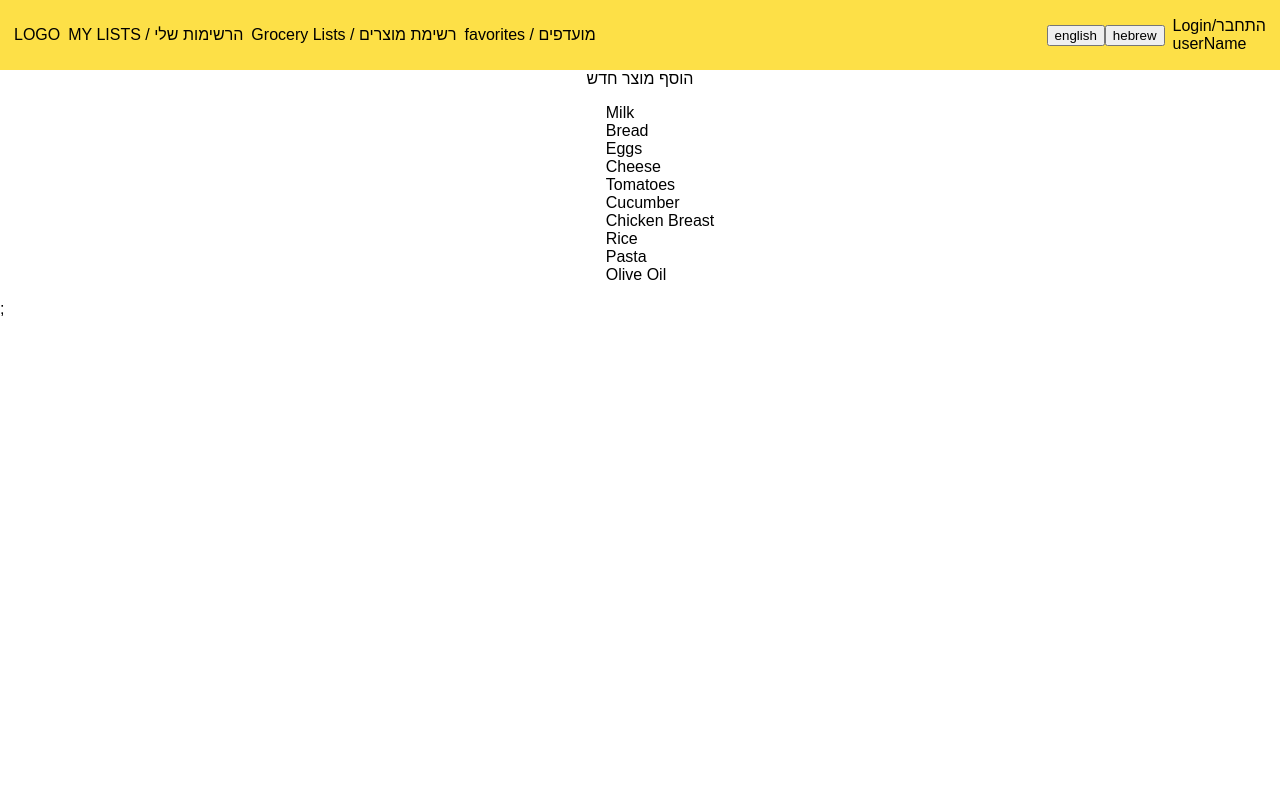
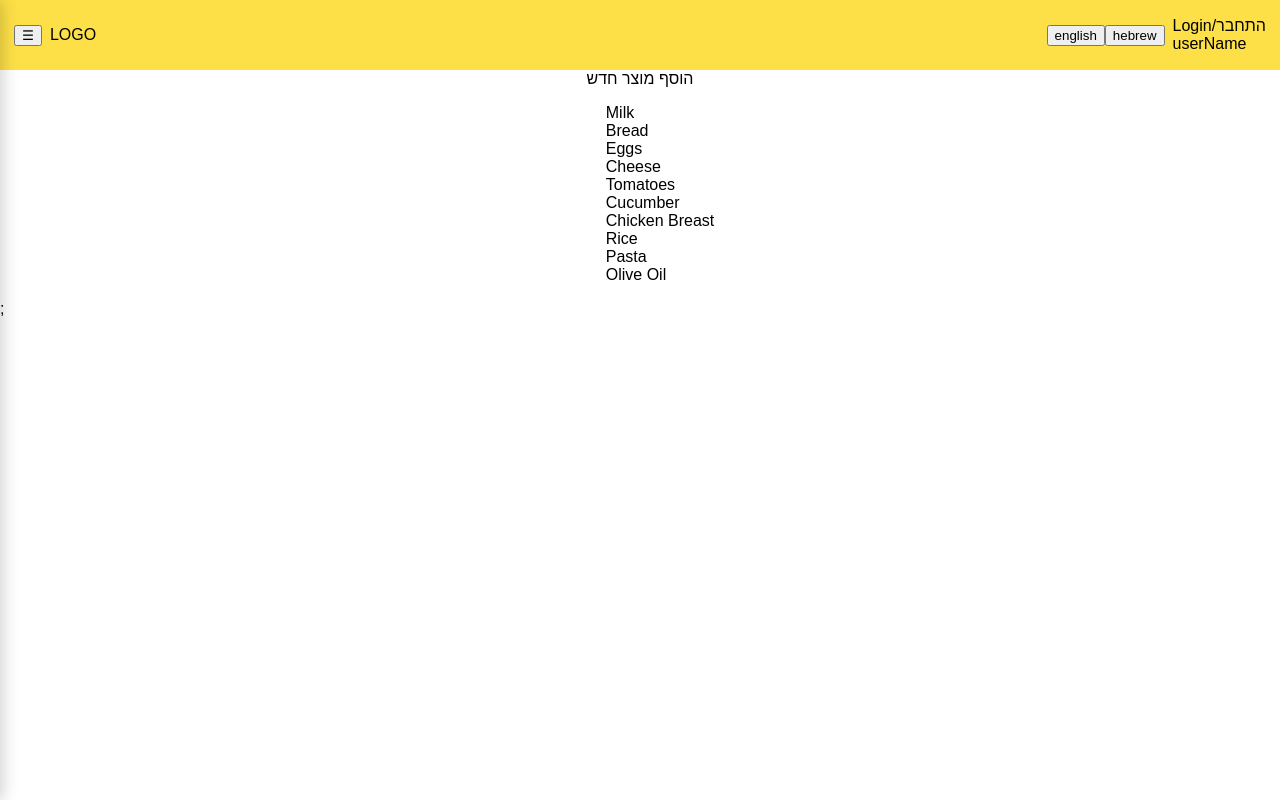
Before and after one commit to vnimrod/shopping-list, a React (Create React App) app in the folder frontend/: page / in a window 1280 px wide. Built offline with nearby package versions, Linux system fonts and the light colour scheme.

Commit message:
remove mobile desktop explicit instances

```diff
--- a/frontend/src/components/layout/navbar/nav-list/nav-list.module.scss
+++ b/frontend/src/components/layout/navbar/nav-list/nav-list.module.scss
@@ -6,19 +6,16 @@
   align-items: center;
   background-color: $yellow-300;
   width: 100%;
-
-  @media (max-width: 767px) {
-    flex-direction: column;
-    height: 100%;
-  }
+  height: 100%;
 }
 
 .NavSection {
   display: flex;
   align-items: center;
   gap: 8px;
+}
 
-  @media (max-width: 767px) {
-    flex-direction: column;
-  }
+
+.LeftDrawer {
+  flex-direction: column;
 }
--- a/frontend/src/components/layout/navbar/nav-list/nav-list.tsx
+++ b/frontend/src/components/layout/navbar/nav-list/nav-list.tsx
@@ -1,19 +1,24 @@
 import React from 'react';
 import styles from './nav-list.module.scss';
 import { language } from '../../../../services/language';
+import cn from 'classnames';
 
-const NavList = () => {
+const NavList = ({ isLeftDrawer }: { isLeftDrawer?: boolean }) => {
   return (
-    <div className={styles.NavbarList}>
+    <div className={cn(styles.NavbarList, isLeftDrawer && styles.LeftDrawer)}>
       <div className={styles.NavSection}>
         <div>LOGO</div>
 
-        <div>MY LISTS / הרשימות שלי</div>
-        <div>Grocery Lists / רשימת מוצרים</div>
-        <div>favorites / מועדפים</div>
+        {isLeftDrawer && (
+          <div className={styles.LeftDrawer}>
+            <div>MY LISTS / הרשימות שלי</div>
+            <div>Grocery Lists / רשימת מוצרים</div>
+            <div>favorites / מועדפים</div>
+          </div>
+        )}
       </div>
 
-      <div className={styles.NavSection}>
+      <div className={cn(styles.NavSection, isLeftDrawer && styles.LeftDrawer)}>
         <div>
           {' '}
           {/* will be replaced with component */}
--- a/frontend/src/components/layout/navbar/navbar.module.scss
+++ b/frontend/src/components/layout/navbar/navbar.module.scss
@@ -3,6 +3,7 @@
 .Navbar {
   display: flex;
   align-items: center;
+  gap: 8px;
   background-color: $yellow-300;
   padding: 14px;
   height: 70px;
@@ -10,19 +11,6 @@
 }
 
 .TopNav {
-  display: none;
   align-items: center;
   width: 100%;
-
-  @media (min-width: 768px) {
-    display: flex;
-  }
 }
-
-.LeftDrawer {
-  display: none;
-
-  @media (max-width: 767px) {
-    display: flex;
-  }
-}
--- a/frontend/src/components/layout/navbar/navbar.tsx
+++ b/frontend/src/components/layout/navbar/navbar.tsx
@@ -8,15 +8,14 @@ const Navbar = () => {
 
   return (
     <nav className={styles.Navbar}>
-      <div className={styles.TopNav}>
-        <NavList></NavList>
-      </div>
-
       <div className={styles.LeftDrawer}>
         <button onClick={() => setOpen(true)}>☰</button>
         <Drawer open={open} onClose={() => setOpen(false)}>
-          <NavList></NavList>
+          <NavList isLeftDrawer={open}></NavList>
         </Drawer>
+      </div>
+      <div className={styles.TopNav}>
+        <NavList></NavList>
       </div>
     </nav>
   );
```
